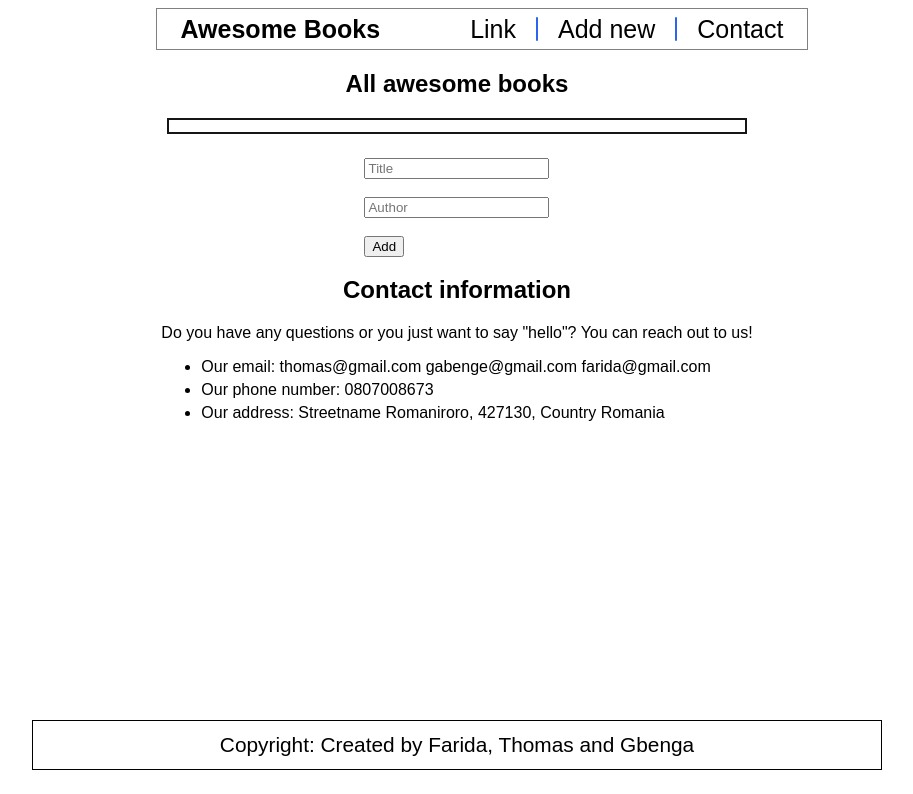
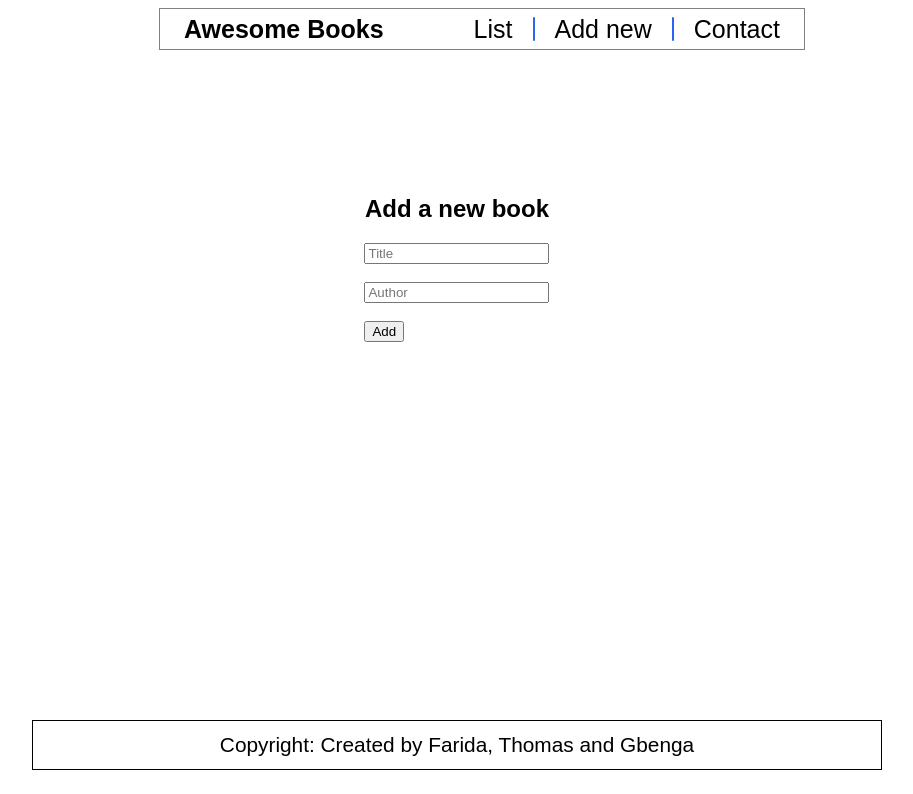
Before and after one commit to gasangw/Awesome-Books, a plain HTML site: page index.html in a window 1280 px wide. Both pictures are taken after a click on the link "Add new". Shown: the whole page, without its empty margins (183-1096 px from the left). Drawn offline with Linux system fonts and the light colour scheme.

Commit message:
Display correct section

```diff
--- a/app.js
+++ b/app.js
@@ -57,9 +57,10 @@ class See {
 }
 
 document.addEventListener('DOMContentLoaded', See.displayAll);
+document.addEventListener('DOMContentLoaded', showBookList);
 
 // adding a book
-document.querySelector('#form').addEventListener('submit', (e) => {
+document.querySelector('form').addEventListener('submit', (e) => {
   e.preventDefault();
   const title = document.querySelector('#title').value;
   const author = document.querySelector('#author').value;
@@ -71,8 +72,27 @@ document.querySelector('#form').addEventListener('submit', (e) => {
 });
 
 // removing a book
-document.querySelector('.books').addEventListener('click', (e) => {
+document.querySelectorAll('.books').addEventListener('click', (e) => {
   See.removeBook(e.target);
   const writer = e.target.previousElementSibling.textContent;
   See.delete(writer);
 });
+
+// Adding the correct section
+function showBookList(){
+    document.getElementById('id1').style.visibility = "visible";
+    document.getElementById('id2').style.visibility = "hidden";
+    document.getElementById('id3').style.visibility = "hidden";
+}
+
+function showForm(){
+    document.getElementById('id1').style.visibility = "hidden";
+    document.getElementById('id2').style.visibility = "visible";
+    document.getElementById('id3').style.visibility = "hidden";
+}
+
+function showContact(){
+    document.getElementById('id1').style.visibility = "hidden";
+    document.getElementById('id2').style.visibility = "hidden";
+    document.getElementById('id3').style.visibility = "visible";
+}
--- a/index.html
+++ b/index.html
@@ -12,28 +12,29 @@
         <nav class="navbar">
             <h2><a href="#">Awesome Books</a></h2>
             <ul class="link">
-                <li><a href="#">Link</a></li>
-                <li><a href="#">Add new</a></li>
-                <li><a href="#">Contact</a></li>
+                <li><a onclick="showBookList()" class="show-books" href="#">List</a></li>
+                <li><a onclick="showForm()" class="adder" href="#">Add new</a></li>
+                <li><a onclick="showContact()" class="info" href="#">Contact</a></li>
             </ul>
         </nav>
         <span id="date"></span>
     </header>
 
   <div class="main">
-    <section class="display">
+    <section id="id1" class="display">
         <h1>All awesome books</h1>
         <div class="books">
 
         </div>
     </section><br>
 
-    <form id="form" method="post">
+    <form id="id2" method="post">
+        <h2>Add a new book</h2>
         <input type="text" id="title" name="title" placeholder="Title" required><br><br>
         <input type="text" id="author" name="author" placeholder="Author" required><br><br>
         <input type="submit" value="Add" id="submit">
     </form>
-    <section class="contact">
+    <section id="id3" class="contact">
         <div>
            <h2>Contact information</h2>
            <p>Do you have any questions or you just want to say "hello"? You can reach out to us!</p>
--- a/style.css
+++ b/style.css
@@ -89,8 +89,8 @@ h2 {
 
 .books {
   border: 2px solid rgb(22, 22, 22);
-  padding: 1%;
-  margin: 1%;
+  padding: 2%;
+  margin: auto;
 }
 
 tr {
@@ -105,3 +105,7 @@ form {
   width: fit-content;
   margin: auto;
 }
+
+.main {
+  width: 70%;
+}
```
